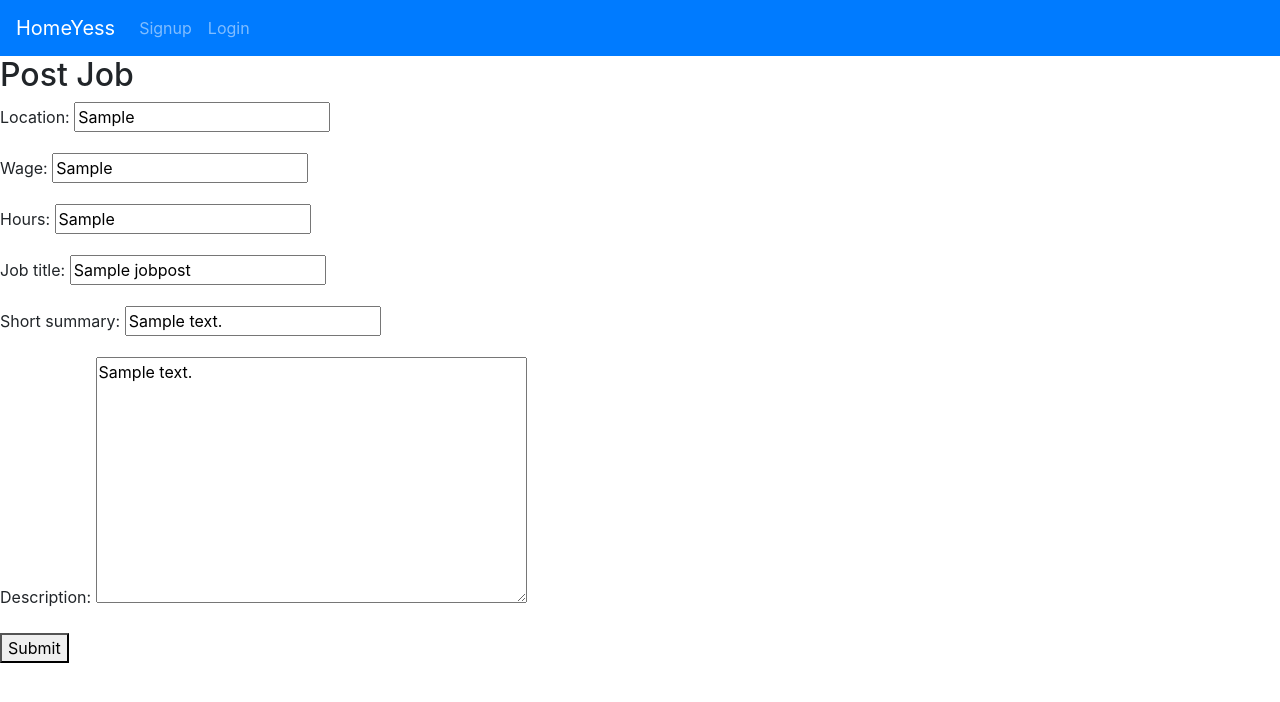
After one commit to CS130-W20/team-A9, a Django app: page /dashboard/1/1 in a window 1280 px wide. The commit adds this page. Shown: the top 702 px of the page. Run offline with Django 3.2, Linux system fonts and the light colour scheme; data comes from the database, SQL or seed files in the repository; tables that the repository leaves empty hold one stand-in row (values such as "Sample post"); parts of the project's set-up code (start-up, migrations or seed data) failed here and were passed over; some libraries are stand-ins or nearby versions.

Commit message:
added edit/post without test

```diff
--- a/homeyess/templates/base_generic.html
+++ b/homeyess/templates/base_generic.html
@@ -48,9 +48,9 @@
       </li>
       {% endif %}
 
-      {% if user.is_authenticated and user.profile.user_type == 'C' %}
+      {% if user.is_authenticated and user.profile.user_type == 'V' %}
       <li class="nav-item">
-        <a class="nav-link" href="#">Post Job</a>
+        <a class="nav-link" href="{% url 'post_job' user.profile.pk %}">Post Job</a>
       </li>
       {% endif %}
 
--- a/homeyess/templates/dashboard/company.html
+++ b/homeyess/templates/dashboard/company.html
@@ -67,7 +67,7 @@ h2 {
 			</tr>
 			{% for job in job_posts %}
 		   		<tr style="background-color: lightgray">
-		    		<td style="padding:15px"><a class="detail-button" href="#">Open</a></td>
+		    		<td style="padding:15px"><a class="detail-button" href="{% url 'edit_job' user.profile.pk job %}">Open</a></td>
 		    		<div class="detail-text">
 			    		<td>{{ job.created }}</td>
 			    		<td>{{ job.job_title }}</td>
--- /dev/null
+++ b/homeyess/templates/dashboard/postjob.html
@@ -0,0 +1,10 @@
+{% extends 'base_generic.html' %}
+
+{% block content %}
+  <h2>Post Job</h2>
+  <form method="post">
+    {% csrf_token %}
+    {{ form.as_p }}
+    <button type="submit">Submit</button>
+  </form>
+{% endblock %}
--- a/homeyess/website/forms.py
+++ b/homeyess/website/forms.py
@@ -1,6 +1,7 @@
 from django import forms
 from django.contrib.auth.forms import UserCreationForm
 from django.contrib.auth.models import User
+from website.models import JobPost
 
 class SignUpForm(UserCreationForm):
     first_name = forms.CharField(max_length=30, required=True)
@@ -11,3 +12,15 @@ class SignUpForm(UserCreationForm):
     class Meta:
         model = User
         fields = ('username', 'first_name', 'last_name', 'email', 'password1', 'password2', 'phone')
+
+class JobForm(forms.ModelForm):
+    location = forms.CharField(max_length=100, required=True)
+    wage = forms.CharField(max_length=100, required=True) #forms.DecimalField(max_digits=6, decimal_places=2, min_value=0.0, required=True)
+    hours = forms.CharField(max_length=100, required=True) #forms.IntegerField(min_value=0, required=True)
+    job_title = forms.CharField(max_length=100, required=True)
+    short_summary = forms.CharField(max_length=200, required=True)
+    description = forms.CharField(widget=forms.Textarea, required=True)
+
+    class Meta:
+        model = JobPost
+        fields = ('location', 'wage', 'hours', 'job_title', 'short_summary', 'description')
--- a/homeyess/website/models.py
+++ b/homeyess/website/models.py
@@ -44,6 +44,7 @@ class Ride(models.Model):
 
 class JobPost(models.Model):
 	company = models.ForeignKey(Profile, on_delete=models.CASCADE)
+	job_id = models.AutoField(primary_key=True)
 	created = models.DateField(auto_now_add=True)
 	last_edited = models.DateField(auto_now=True)
 	location = models.CharField(max_length=100)
--- a/homeyess/website/urls.py
+++ b/homeyess/website/urls.py
@@ -6,4 +6,6 @@ urlpatterns = [
     path('', views.index, name='index'),
     path('accounts/signup', views.signup, name='signup'),
     path('dashboard/<str:user_id>/', views.dashboard, name='dashboard'),
+    path('dashboard/<str:user_id>/', views.post_job, name='post_job'),
+    path('dashboard/<str:user_id>/<int:job_id>', views.edit_job, name='edit_job'),
 ]
--- a/homeyess/website/views.py
+++ b/homeyess/website/views.py
@@ -2,7 +2,7 @@ from django.http import HttpResponse
 from django.contrib.auth import login, authenticate
 from django.contrib.auth.forms import UserCreationForm
 from django.shortcuts import render, redirect
-from website.forms import SignUpForm
+from website.forms import SignUpForm, JobForm
 from .models import Profile, Ride, JobPost
 import datetime
 
@@ -29,11 +29,11 @@ def signup(request):
 
 def dashboard(request, user_id):
     user = Profile.objects.get(pk=user_id)
-    if user.user_type == "V":
+    if user.user_type == "C": #"V":
         return volunteer(request, user)
-    elif user.user_type == "H":
+    elif user.user_type == "C": #"H":
         return homeless(request, user)
-    elif user.user_type == "C":
+    elif user.user_type == "V":
         return company(request, user)
 
 def homeless(request, user):
@@ -52,3 +52,40 @@ def volunteer(request, user):
     finished_rides = Ride.objects.filter(volunteer = user, interview_datetime__lte = datetime.datetime.now())
     context = {'user': user, 'confirmed_rides': confirmed_rides, 'finished_rides': finished_rides}
     return render(request, 'dashboard/volunteer.html', context)
+
+def edit_job(request, user_id, job_id):
+    user = Profile.objects.get(pk=user_id)
+    job = JobPost.objects.get(pk=job_id)
+    if request.method == 'POST':
+        form = JobForm(request.POST)
+        if form.is_valid():
+            job_info = form.cleaned_data
+            job = JobPost(**job_info)
+            job.company = user
+            job.save()
+            # Return to the company dashboard:
+            job_posts = JobPost.objects.filter(company=user)
+            context = {'user': user, 'job_posts': job_posts}
+            return render(request, 'dashboard/company.html', context)
+    else:
+        form = JobForm(instance=job)
+
+    return render(request, 'dashboard/postjob.html', {'form': form})
+
+def post_job(request, user_id):
+    user = Profile.objects.get(pk=user_id)
+    if request.method == 'POST':
+        form = JobForm(request.POST)
+        if form.is_valid():
+            job_info = form.cleaned_data
+            job = JobPost(**job_info)
+            job.company = user
+            job.save()
+            # Return to the company dashboard:
+            job_posts = JobPost.objects.filter(company=user)
+            context = {'user': user, 'job_posts': job_posts}
+            return render(request, 'dashboard/company.html', context)
+    else:
+        form = JobForm()
+
+    return render(request, 'dashboard/postjob.html', {'form': form})
```
Also changed, not shown: homeyess/templates/dashboard/editjob.html (added, +10 -0 lines), 1 other file.
